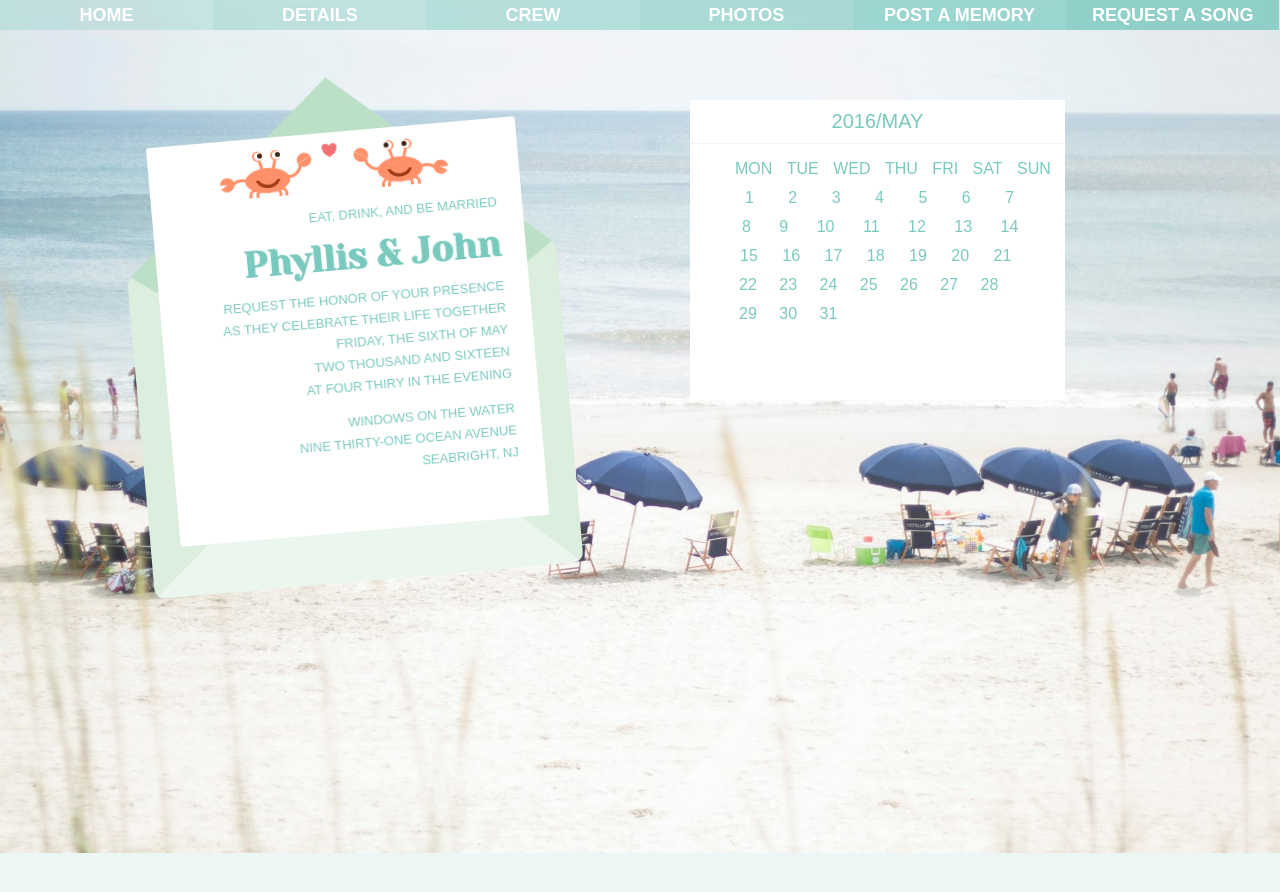
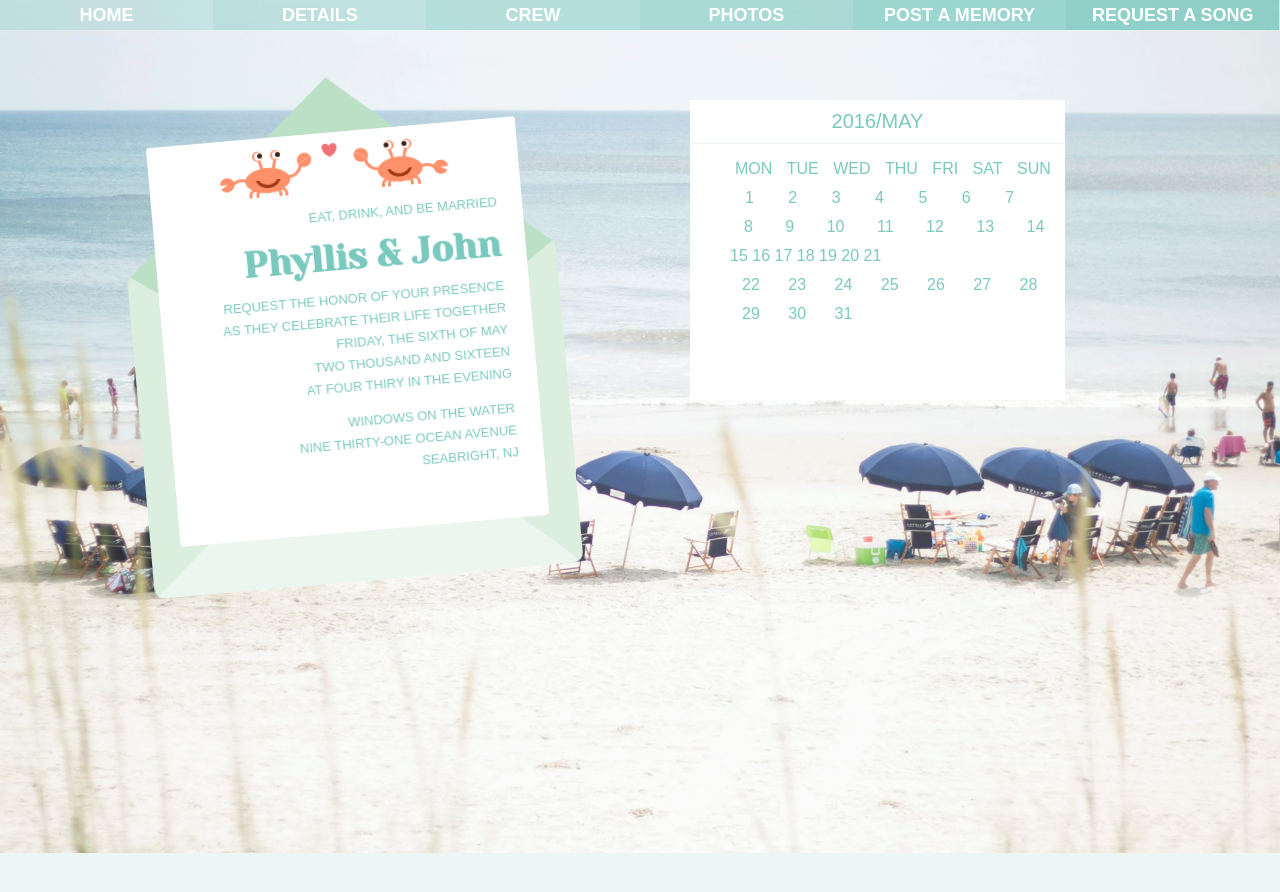
Before and after one commit to phyllisandjohn/phyllisandjohn.github.io, a Jekyll site: the page details/index.html, which Jekyll copies as it is, in a window 1280 px wide. Shown: the top 892 px of the page. Built offline with Jekyll 4.4.1, drawn with Linux system fonts in a browser that asks for light colours.

Commit message:
Update index.html

```diff
--- a/details/index.html
+++ b/details/index.html
@@ -69,19 +69,19 @@
 }
 
 .week-2 li {
+	padding: 0px 14px 0px 14px;
+}
+
+.week-3 li {
+	padding: 0px 13px 0px 13x;
+}
+
+.week-4 li {
 	padding: 0px 12px 0px 12px;
 }
 
-.week-3 li {
-	padding: 0px 10px 0px 10px;
-}
-
-.week-4 li {
-	padding: 0px 9px 0px 9px;
-}
-
 .week-5 li {
-	padding: 0px 9px 0px 9px;
+	padding: 0px 12px 0px 12px;
 }
 
 
```
